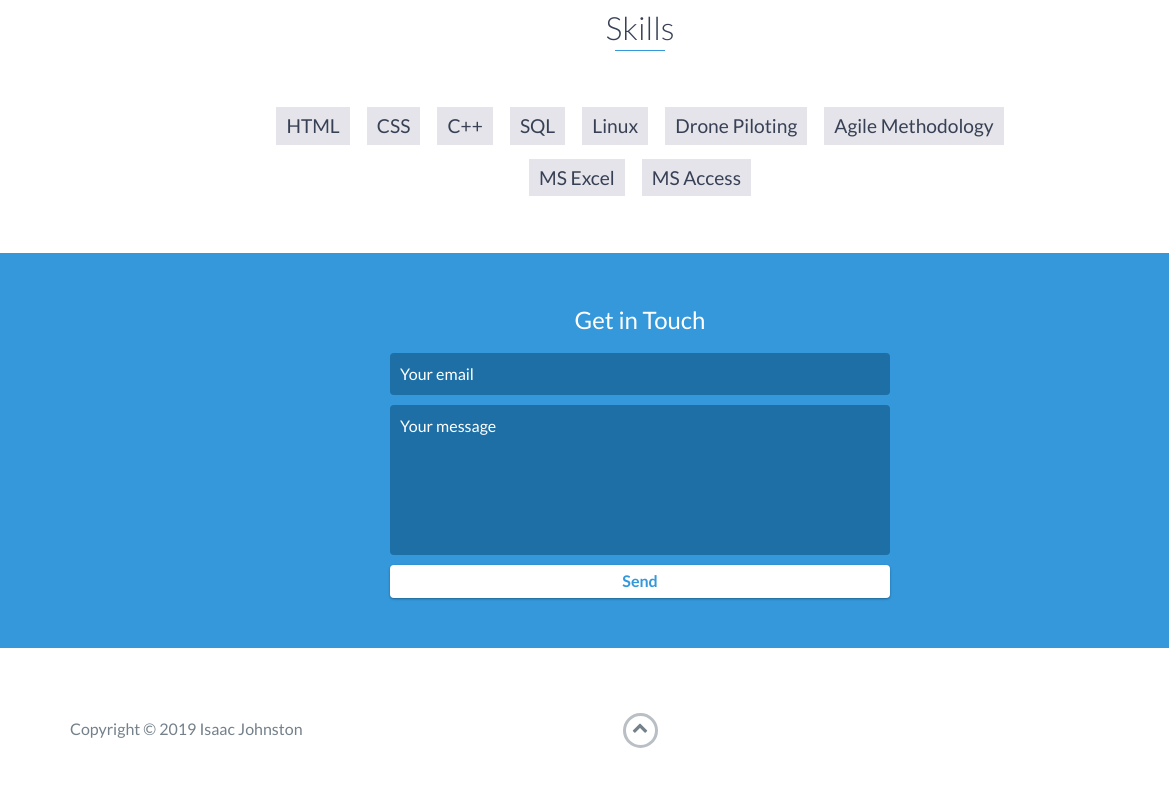
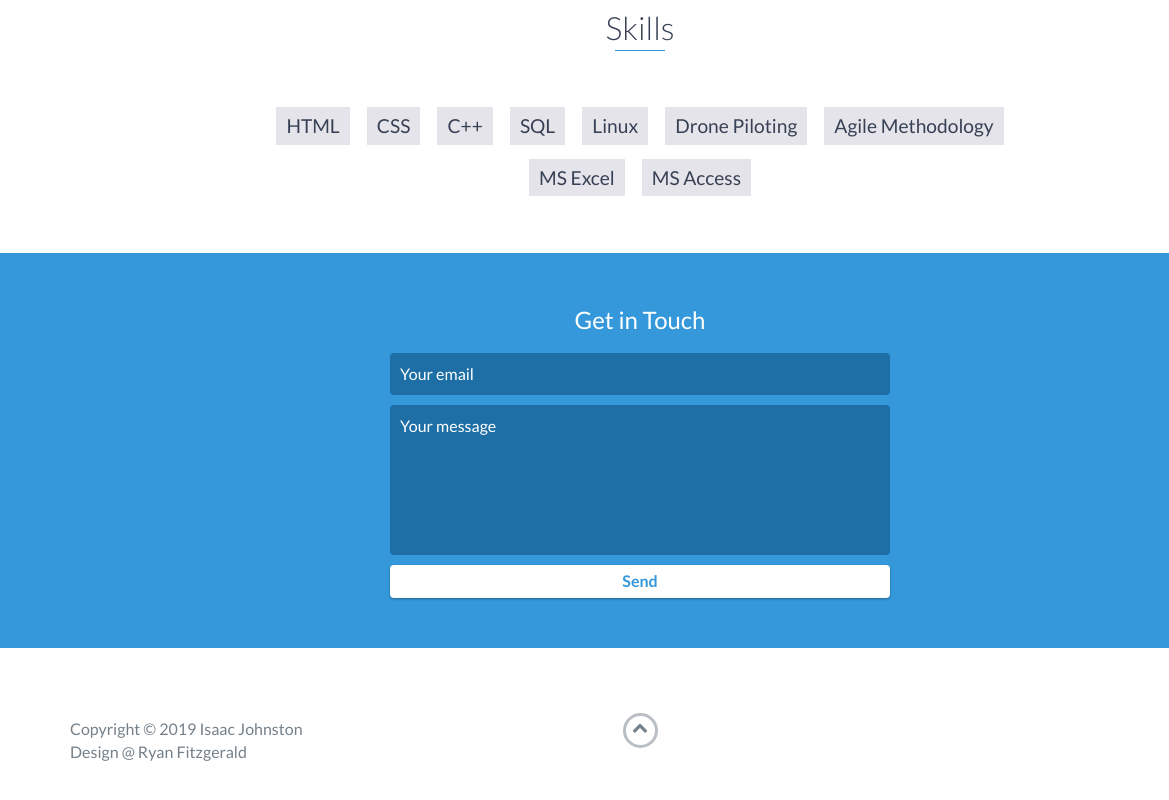
Before and after one commit to johnstonisaac99/johnstonisaac99.github.io, a plain HTML site: page index.html in a window 1280 px wide. Shown: the part 3578-4378 px from the top of the page, 0-1169 px from the left. Drawn offline with nearby package versions, Linux system fonts and the light colour scheme.

Commit message:
Update index.html

```diff
--- a/index.html
+++ b/index.html
@@ -205,6 +205,10 @@
                     <p>
                         Copyright &copy; 2019 Isaac Johnston
                     </p>
+
+		    <p>
+			    Design @ Ryan Fitzgerald
+		    </p>
                 </div>
                 <div class="col-sm-2 top">
                     <span id="to-top">
```
